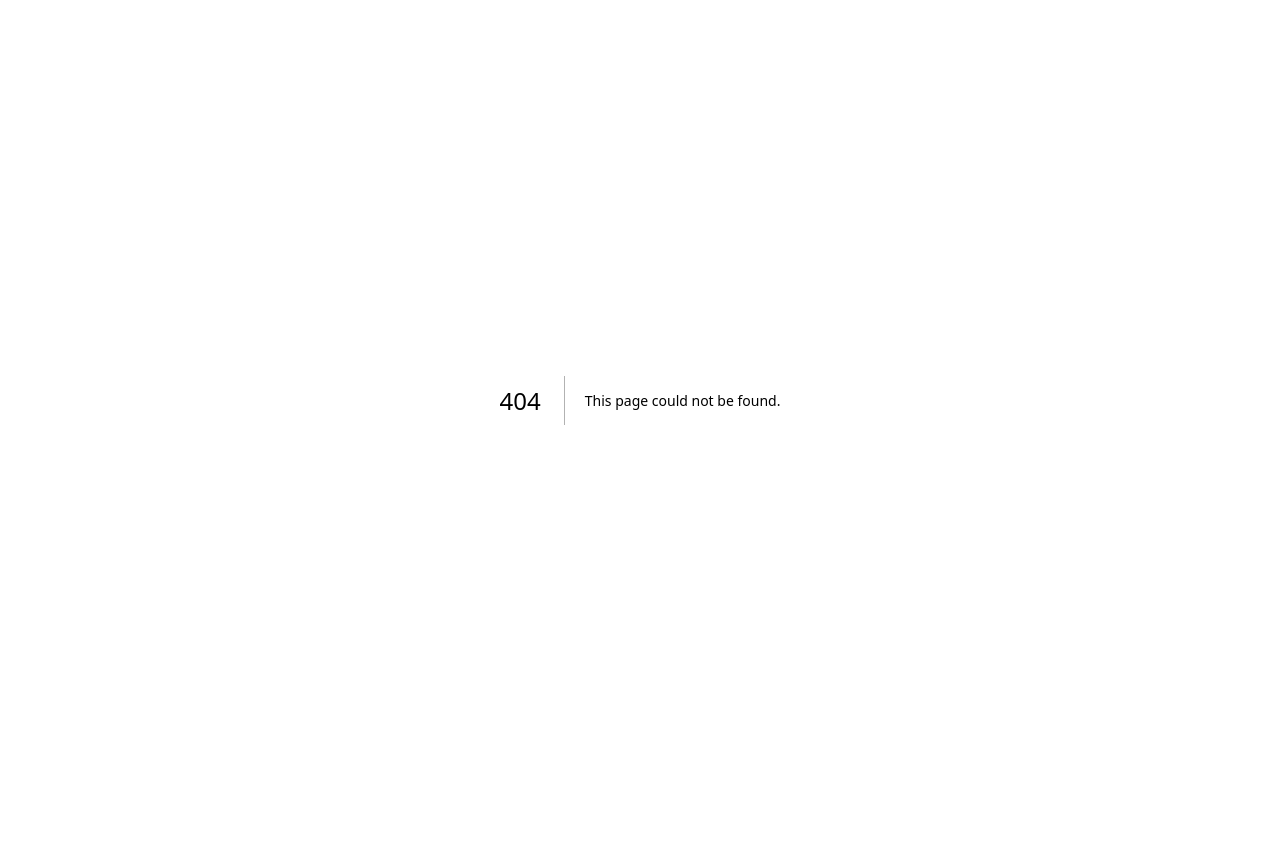
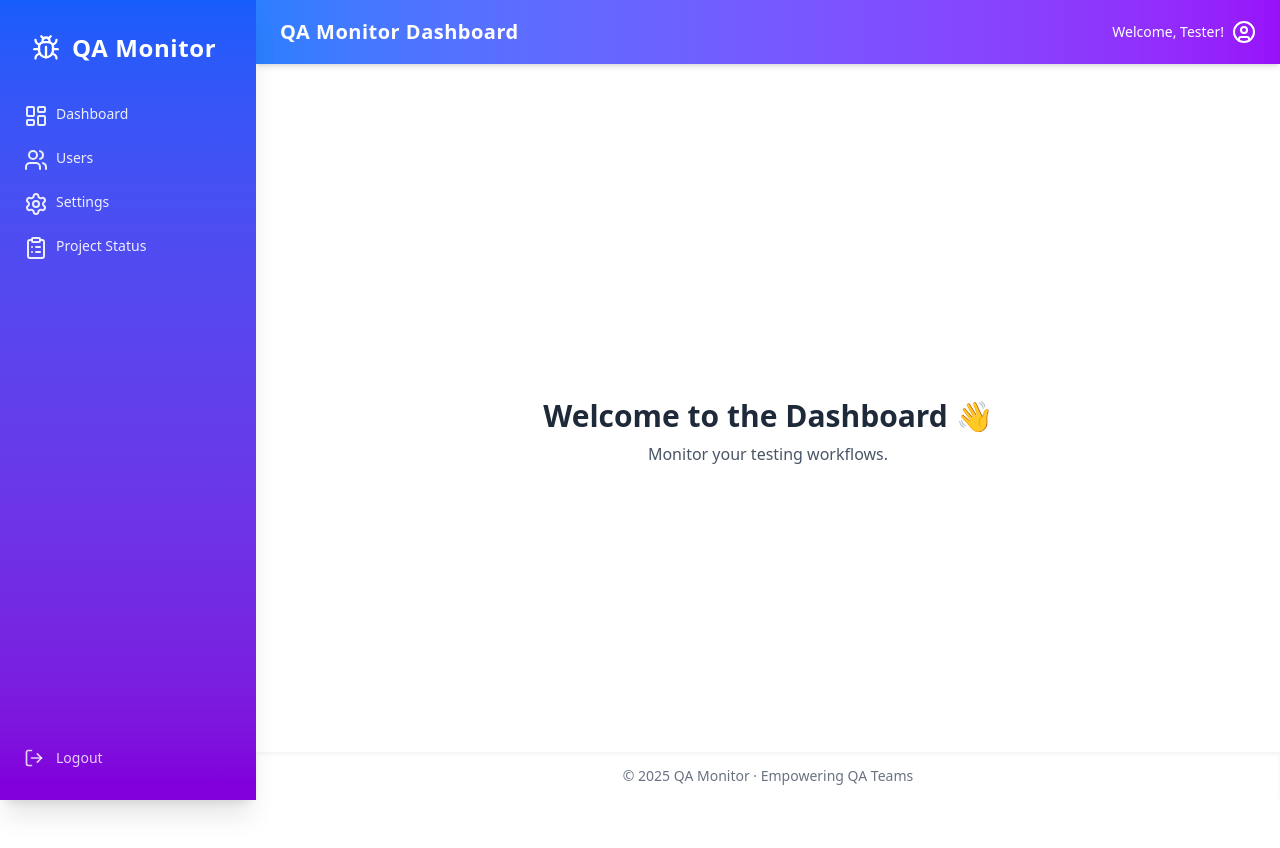
Before and after one commit to govindgb/Qa-Tracker, a Next.js app in the folder qa-tracker/: page /dashboard in a window 1280 px wide. Before the commit this address had no page. Before the commit the page ends 800 px from the top, so only its background shows below. Built offline with nearby package versions, Linux system fonts and the light colour scheme.

Commit message:
dashboard created

```diff
--- /dev/null
+++ b/qa-tracker/app/components/Footer.tsx
@@ -0,0 +1,7 @@
+export default function Footer() {
+    return (
+      <footer className="h-12 bg-white text-sm text-center text-gray-500 fixed bottom-0 left-64 right-0 shadow-inner flex items-center justify-center z-10">
+        © 2025 QA Monitor · Empowering QA Teams
+      </footer>
+    );
+  }
--- /dev/null
+++ b/qa-tracker/app/components/Header.tsx
@@ -0,0 +1,16 @@
+import { UserCircle } from "lucide-react";
+
+export default function Header() {
+  return (
+    <header className="h-16 bg-gradient-to-r from-blue-500 to-purple-600 text-white shadow-md flex items-center px-6 justify-between fixed top-0 left-64 right-0 z-20">
+      {/* Brand Title */}
+      <div className="text-xl font-semibold tracking-wide">QA Monitor Dashboard</div>
+
+      {/* User Info */}
+      <div className="flex items-center gap-2 text-sm">
+        <span className="hidden sm:inline">Welcome, Tester!</span>
+        <UserCircle className="w-6 h-6" />
+      </div>
+    </header>
+  );
+}
--- /dev/null
+++ b/qa-tracker/app/components/Sidebar.tsx
@@ -0,0 +1,67 @@
+import Link from "next/link";
+import {
+  LayoutDashboard,
+  Settings,
+  LogOut,
+  Users,
+  Bug,
+  ClipboardList,
+} from "lucide-react";
+
+export default function Sidebar() {
+  return (
+    <aside className="w-64 h-screen bg-gradient-to-b from-blue-600 to-purple-700 text-white fixed top-0 left-0 shadow-xl flex flex-col justify-between py-8 px-6 z-30">
+      {/* Logo */}
+      <div>
+        <div className="flex items-center gap-3 mb-10 px-2">
+          <Bug className="w-7 h-7 text-white" />
+          <h2 className="text-2xl font-bold tracking-wide">QA Monitor</h2>
+        </div>
+
+        {/* Navigation */}
+        <nav className="space-y-6">
+          <SidebarLink href="/dashboard" icon={<LayoutDashboard />} label="Dashboard" />
+          <SidebarLink href="/dashboard/users" icon={<Users />} label="Users" />
+          <SidebarLink href="/dashboard/settings" icon={<Settings />} label="Settings" />
+          <SidebarLink
+            href="/dashboard/check-project-status"
+            icon={<ClipboardList />}
+            label="Project Status"
+          />
+        </nav>
+      </div>
+
+      {/* Logout */}
+      <div>
+        <Link
+          href="/logout"
+          className="flex items-center gap-3 text-white/80 hover:text-red-300 transition-all"
+        >
+          <LogOut className="w-5 h-5" />
+          <span className="text-sm font-medium">Logout</span>
+        </Link>
+      </div>
+    </aside>
+  );
+}
+
+// Reusable Sidebar Link Component
+function SidebarLink({
+  href,
+  icon,
+  label,
+}: {
+  href: string;
+  icon: React.ReactNode;
+  label: string;
+}) {
+  return (
+    <Link
+      href={href}
+      className="flex items-center gap-3 text-white/90 hover:text-yellow-300 transition-all"
+    >
+      <div className="w-5 h-5">{icon}</div>
+      <span className="text-sm font-medium">{label}</span>
+    </Link>
+  );
+}
--- /dev/null
+++ b/qa-tracker/app/dashboard/check-project-status/page.tsx
@@ -0,0 +1,14 @@
+import DashboardLayout from "@/app/layouts/DashboardLayout";
+
+export default function CheckProjectStatusPage() {
+  return (
+    <DashboardLayout>
+      <div className="p-8 text-gray-800">
+        <h1 className="text-2xl font-bold mb-4">Project Status</h1>
+        <p className="text-gray-600">
+          This is where you can monitor the current QA project progress.
+        </p>
+      </div>
+    </DashboardLayout>
+  );
+}
--- /dev/null
+++ b/qa-tracker/app/dashboard/page.tsx
@@ -0,0 +1,14 @@
+import DashboardLayout from "@/app/layouts/DashboardLayout";
+
+export default function DashboardPage() {
+  return (
+    <DashboardLayout>
+      <div className="flex items-center justify-center h-[calc(100vh-4rem-3rem)]"> {/* Adjust height for header/footer */}
+        <div className="text-center">
+          <h2 className="text-3xl font-bold text-gray-800">Welcome to the Dashboard 👋</h2>
+          <p className="mt-2 text-gray-600">Monitor your testing workflows.</p>
+        </div>
+      </div>
+    </DashboardLayout>
+  );
+}
--- /dev/null
+++ b/qa-tracker/app/layouts/DashboardLayout.tsx
@@ -0,0 +1,16 @@
+import Sidebar from "@/app/components/Sidebar";
+import Header from "@/app/components/Header";
+import Footer from "@/app/components/Footer";
+
+export default function DashboardLayout({ children }: { children: React.ReactNode }) {
+  return (
+    <div className="min-h-screen">
+      <Sidebar />
+      <div className="ml-64 pt-16 pb-12">
+        <Header />
+        <main className="p-6">{children}</main>
+        <Footer />
+      </div>
+    </div>
+  );
+}
```
